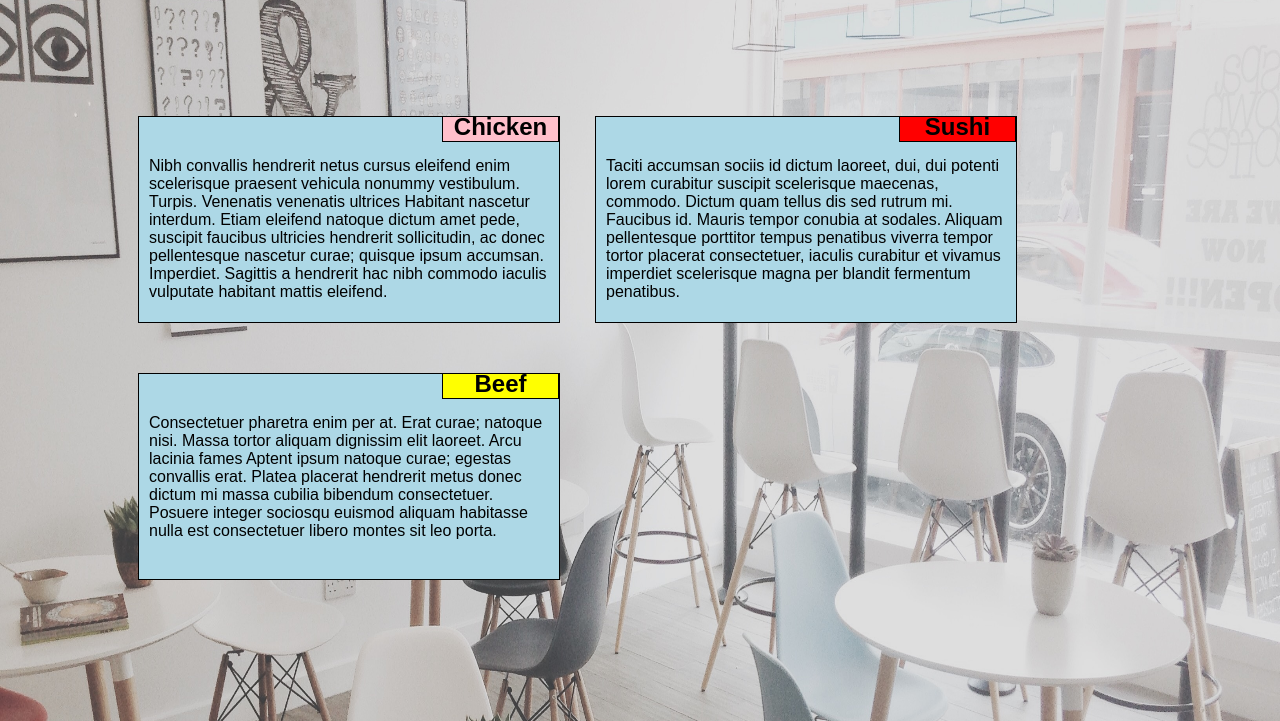
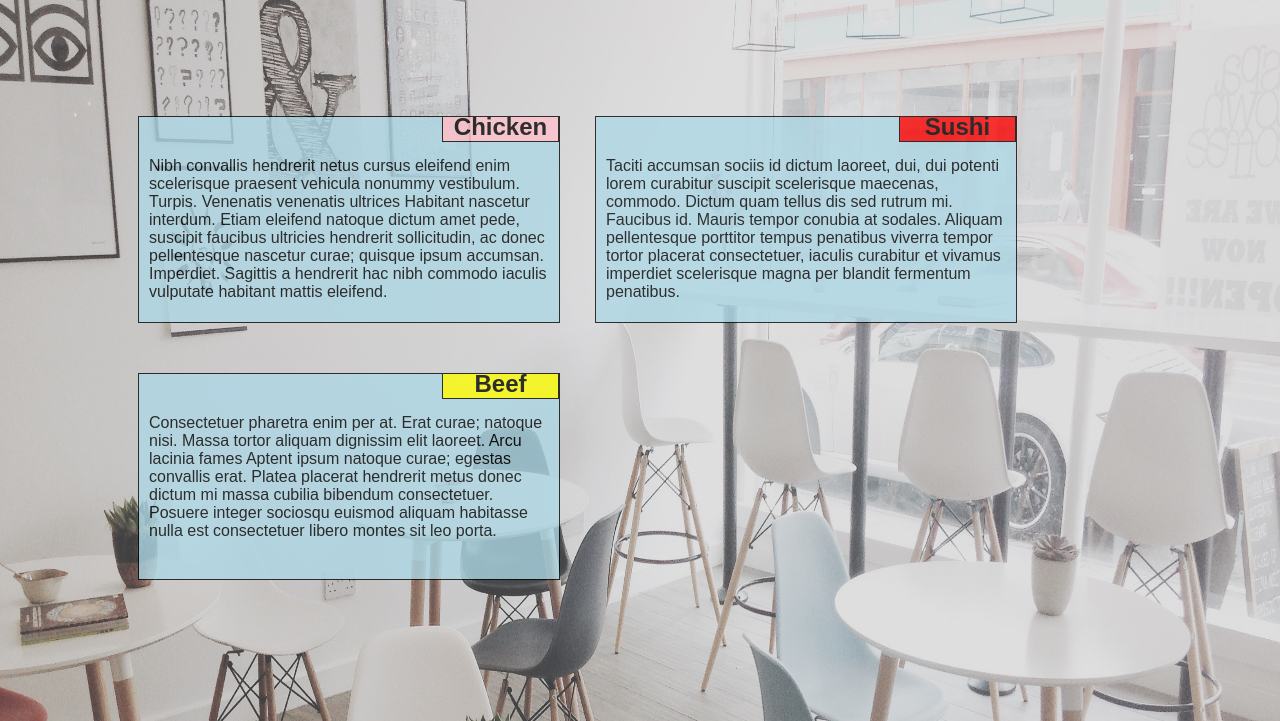
Before and after one commit to DarioRebirth/Module2-Solution, a plain HTML site: page mod2_solution/index.html.html in a window 1280 px wide. Shown: the part 79-800 px from the top of the page. Drawn offline with Linux system fonts and the light colour scheme.

Commit message:
Update styles.css

```diff
--- a/mod2_solution/styles.css
+++ b/mod2_solution/styles.css
@@ -11,6 +11,7 @@ body {
 /************************Box Content*********************************/
 #box1 {
   background-color: #ADD8E6;
+  opacity: .78;
   padding: 10px;
   border: 1px solid black;
   width: 400px;
```
